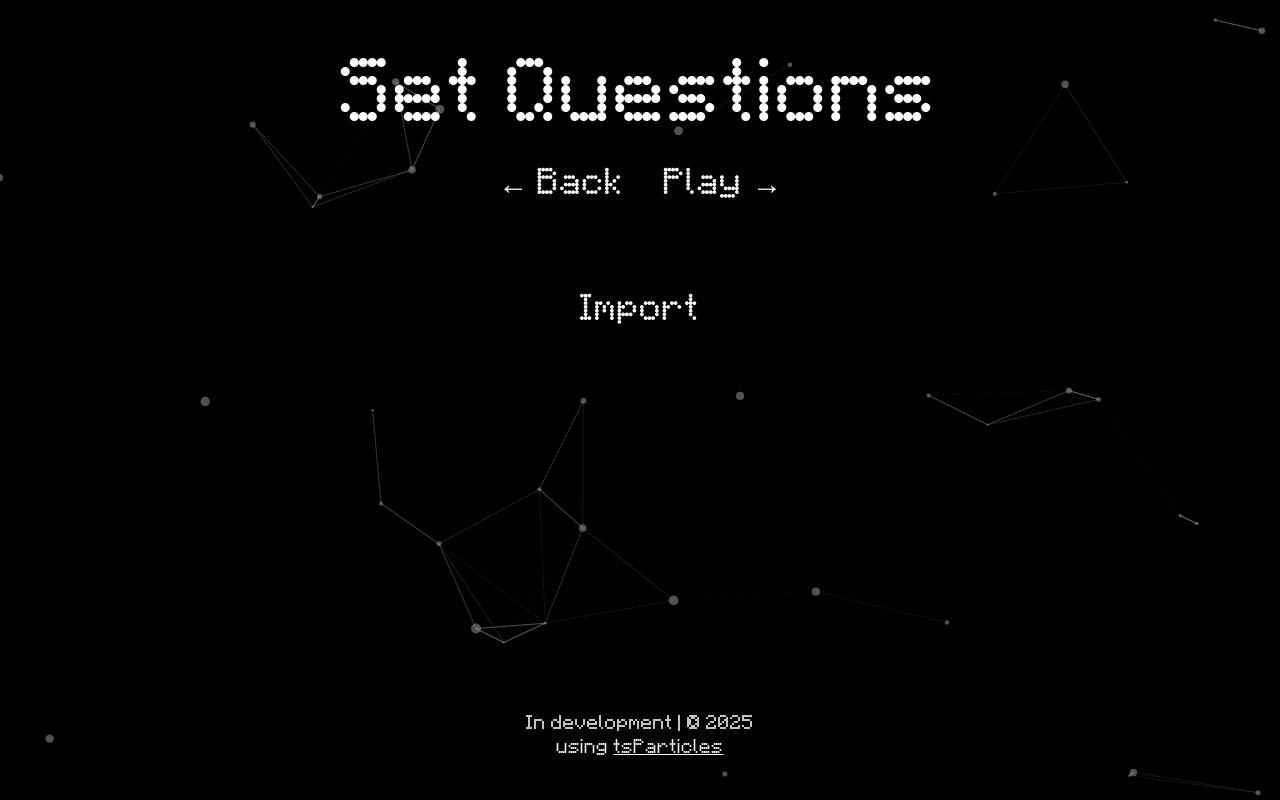
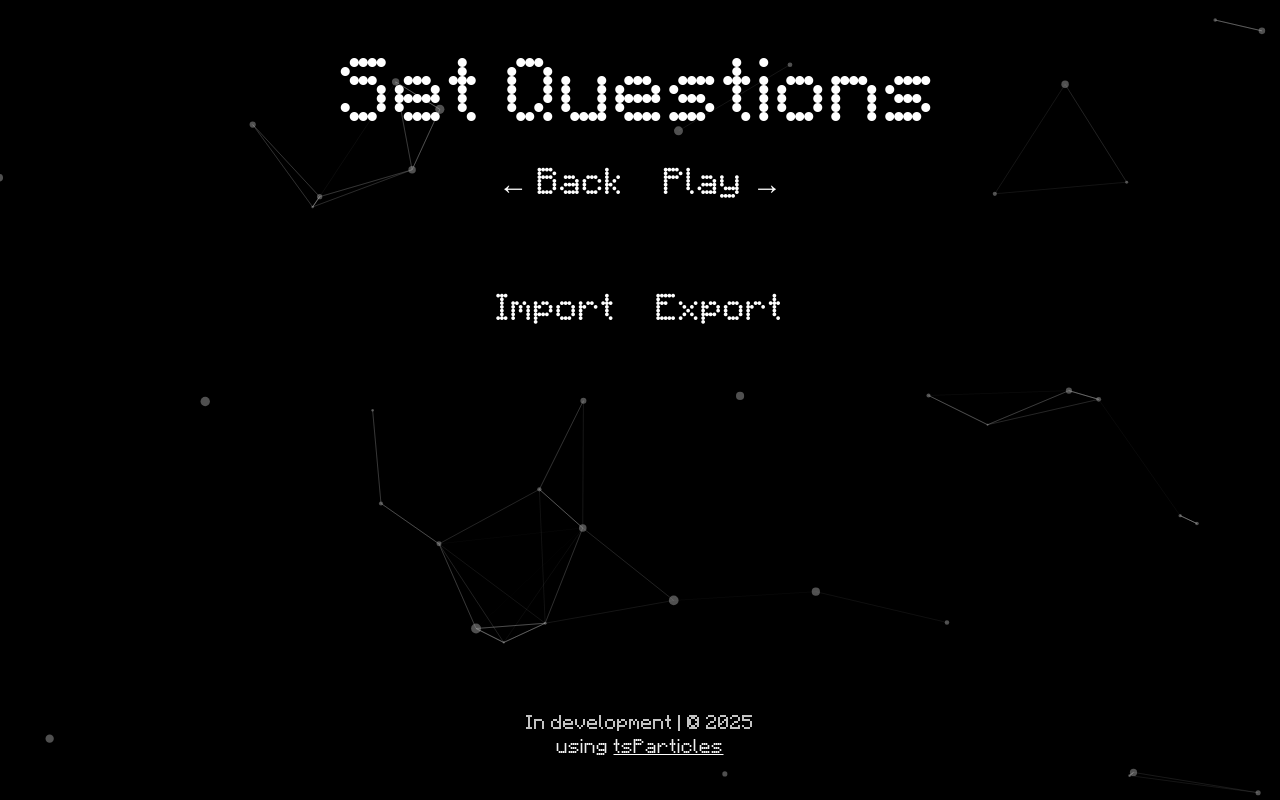
Before and after one commit to M1chal3k28/familiadaGame, a React (Vite) app: page /#/questions in a window 1280 px wide. Built offline with nearby package versions, Linux system fonts and the light colour scheme.

Commit message:
Added export button to download questions

```diff
--- a/src/Components/Menu/QuestionsPanel/QuestionContainer.tsx
+++ b/src/Components/Menu/QuestionsPanel/QuestionContainer.tsx
@@ -5,7 +5,7 @@ import { notificationManager } from "../../Notifications/NotificationManager";
 import { useSettings } from "../../../SettingsContext";
 
 const QuestionContainer: React.FC = () => {
-    const {setQuestions} = useSettings()!;
+    const {questions, setQuestions} = useSettings()!;
 
     const handleImport = async (fileData: string): Promise<boolean> => {
         try {
@@ -27,10 +27,23 @@ const QuestionContainer: React.FC = () => {
         return true;
     };
 
+    const handleExport = async (): Promise<void> => {
+        const blob = new Blob([JSON.stringify(questions)], { type: "application/json" });
+        const url = URL.createObjectURL(blob);
+        const link = document.createElement("a");
+        link.href = url;
+        link.download = "questions.json";
+        document.body.appendChild(link);
+        link.click();
+        URL.revokeObjectURL(url);
+        document.body.removeChild(link);
+    };
+
     return (
         <main className="menuMain">
             <div className="flex flex-row">
                 <ImportButton className="menuSmallerTextSize menuButton" acceptedTypes={[FileType.JSON, FileType.TXT]} callback={handleImport}/>
+                <button onClick={handleExport} type="button" className="menuSmallerTextSize menuButton">Export</button>
             </div>
         </main>
     );
```
